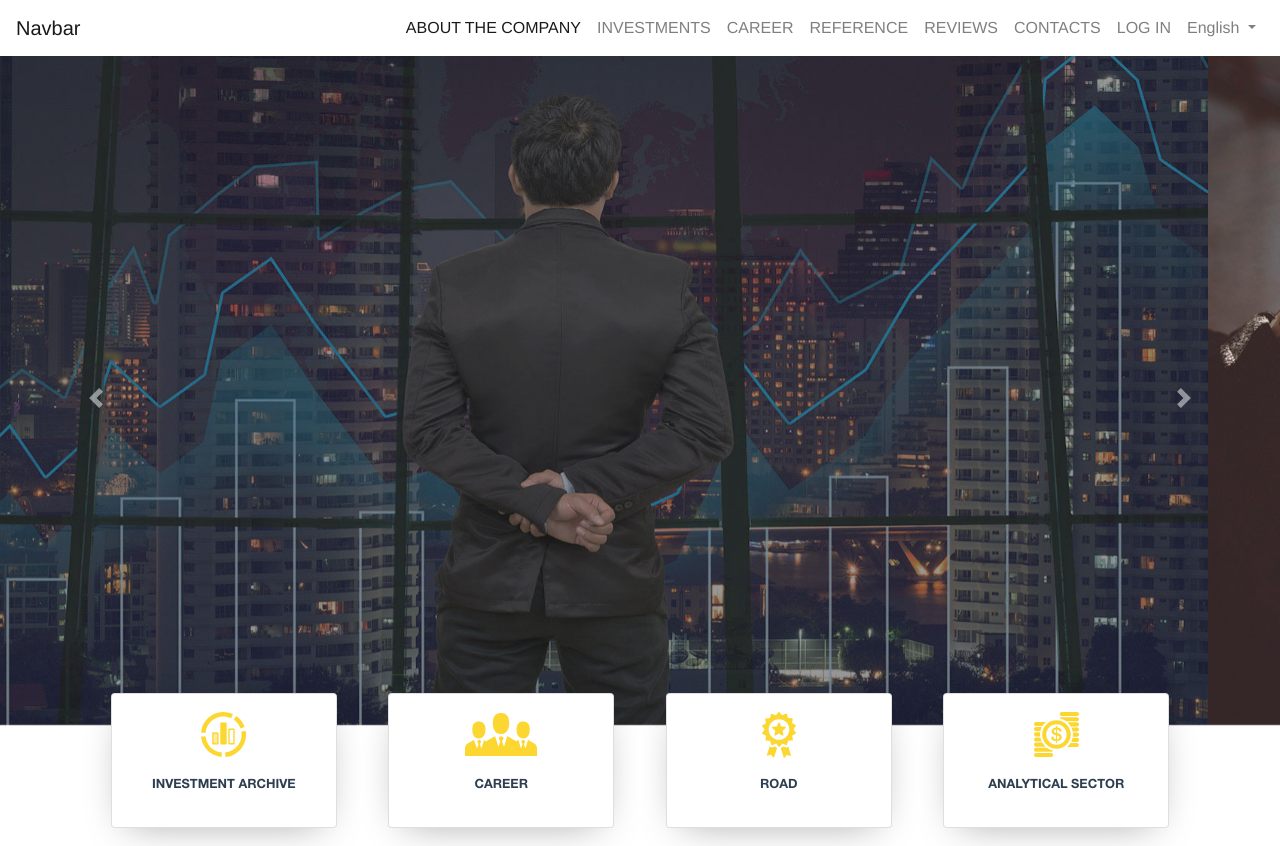
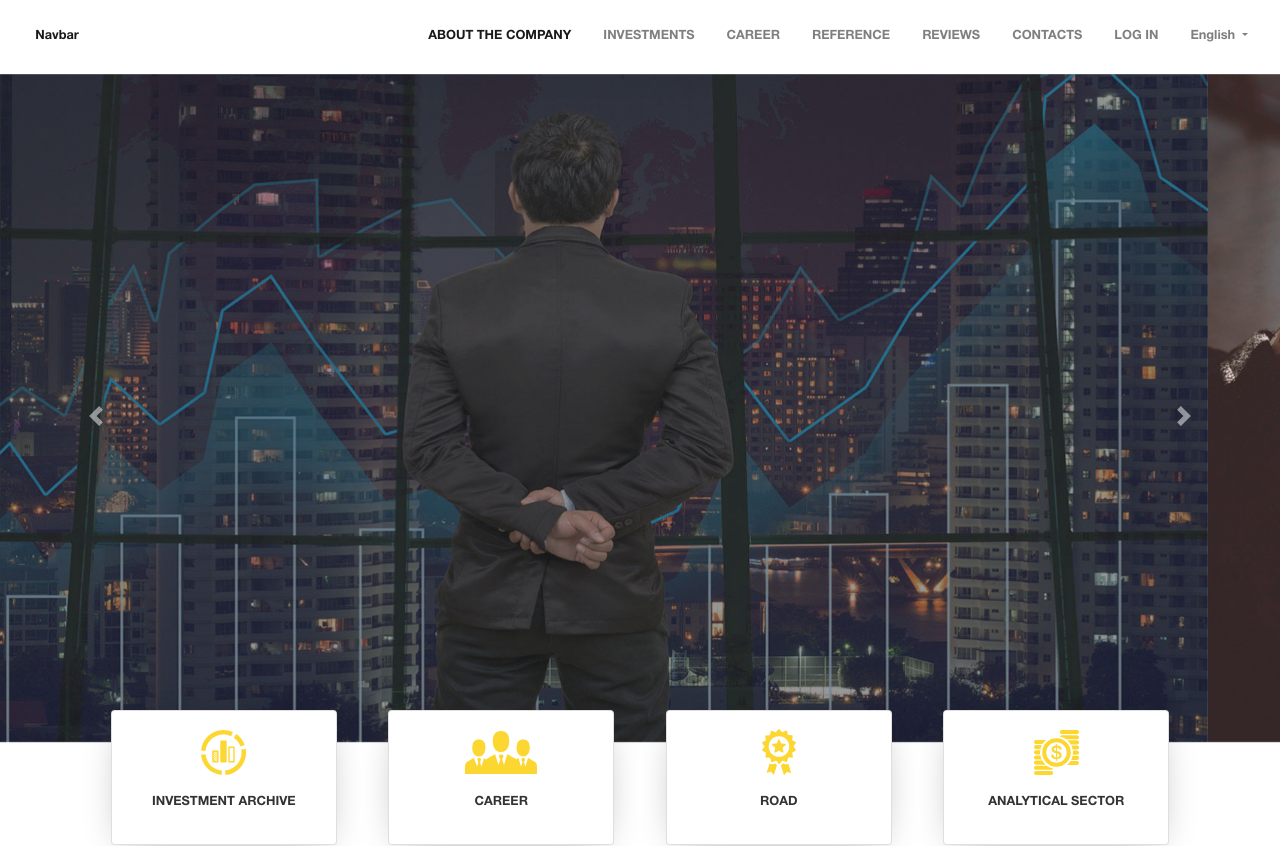
Before and after one commit to nonsoo24/bitploloniex, a Vue app: page / in a window 1280 px wide. Shown: the top 846 px of the page. Built offline with nearby package versions, Linux system fonts and the light colour scheme.

Commit message:
style: navbar styling

```diff
--- a/src/App.vue
+++ b/src/App.vue
@@ -9,8 +9,21 @@
 </template>
 
 <style>
+@font-face {
+    font-family: "helvetica-neue-cyr-black";
+    src: url("/assets/fonts/HelveticaNeueCyr-Black.otf") format("woff"),
+        url("/assets/fonts/HelveticaNeueCyr-Black.otf") format("opentype"),
+        url("/assets/fonts/HelveticaNeueCyr-Black.otf") format("truetype");
+}
+
+@font-face {
+    font-family: "helvetica-neue-cyr-bold";
+    src: url("/assets/fonts/HelveticaNeueCyr-Bold.otf") format("woff"),
+        url("/assets/fonts/HelveticaNeueCyr-Bold.otf") format("opentype"),
+        url("/assets/fonts/HelveticaNeueCyr-Bold.otf") format("truetype");
+}
 #app {
-  font-family: 'Avenir', Helvetica, Arial, sans-serif;
+  font-family: 'helvetica-neue-cyr-bold', Helvetica, Arial, sans-serif;
   -webkit-font-smoothing: antialiased;
   -moz-osx-font-smoothing: grayscale;
   text-align: center;
@@ -29,4 +42,9 @@
 #nav a.router-link-exact-active {
   color: #42b983;
 }
+
+html, body {
+    max-width: 100%;
+    overflow-x: hidden;
+}
 </style>
--- a/src/components/NavBar.vue
+++ b/src/components/NavBar.vue
@@ -6,31 +6,31 @@
                 aria-controls="navbarNavDropdown" aria-expanded="false" aria-label="Toggle navigation">
                 <span class="navbar-toggler-icon"></span>
             </button>
-            <div class="collapse navbar-collapse" id="navbarNavDropdown">
+            <div class="collapse navbar-collapse justify-content-around" id="navbarNavDropdown">
                 <ul class="navbar-nav ml-auto">
                     <li class="nav-item active">
-                        <a class="nav-link text-uppercase" href="#">About the company </a>
+                        <a class="nav-link text-uppercase p-3" href="#">About the company </a>
                     </li>
                     <li class="nav-item">
-                        <a class="nav-link text-uppercase" href="#">Investments</a>
+                        <a class="nav-link text-uppercase p-3" href="#">Investments</a>
                     </li>
                     <li class="nav-item">
-                        <a class="nav-link text-uppercase" href="#">Career</a>
+                        <a class="nav-link text-uppercase p-3" href="#">Career</a>
                     </li>
                     <li class="nav-item">
-                        <a class="nav-link text-uppercase" href="#">Reference</a>
+                        <a class="nav-link text-uppercase p-3" href="#">Reference</a>
                     </li>
                     <li class="nav-item">
-                        <a class="nav-link text-uppercase" href="#">Reviews</a>
+                        <a class="nav-link text-uppercase p-3" href="#">Reviews</a>
                     </li>
                     <li class="nav-item">
-                        <a class="nav-link text-uppercase" href="#">Contacts</a>
+                        <a class="nav-link text-uppercase p-3" href="#">Contacts</a>
                     </li>
                     <li class="nav-item">
-                        <a class="nav-link text-uppercase" href="#">Log In</a>
+                        <a class="nav-link text-uppercase p-3" href="#">Log In</a>
                     </li>
                     <li class="nav-item dropdown">
-                        <a class="nav-link dropdown-toggle" href="#" id="navbarDropdownMenuLink" role="button"
+                        <a class="nav-link dropdown-toggle p-3" href="#" id="navbarDropdownMenuLink" role="button"
                             data-toggle="dropdown" aria-haspopup="true" aria-expanded="false">
                             English
                         </a>
@@ -45,3 +45,29 @@
         </nav>
     </div>
 </template>
+
+
+<style scoped>
+
+/* fonts */
+@font-face {
+    font-family: "helvetica-neue-cyr-black";
+    src: url("../assets/fonts/HelveticaNeueCyr-Black.otf") format("woff"),
+        url("../assets/fonts/HelveticaNeueCyr-Black.otf") format("opentype"),
+        url("../assets/fonts/HelveticaNeueCyr-Black.otf") format("truetype");
+}
+
+@font-face {
+    font-family: "helvetica-neue-cyr-bold";
+    src: url("../assets/fonts/HelveticaNeueCyr-Bold.otf") format("woff"),
+        url("../assets/fonts/HelveticaNeueCyr-Bold.otf") format("opentype"),
+        url("../assets/fonts/HelveticaNeueCyr-Bold.otf") format("truetype");
+}
+
+nav a {
+    font-size: 0.8rem;
+    font-family: 'helvetica-neue-cyr-bold';
+    color: #333333;
+    padding: 1.2rem;
+}
+</style>
--- a/src/views/Home.vue
+++ b/src/views/Home.vue
@@ -162,6 +162,7 @@
 .card p{
   font-size: 0.8rem;
   font-family: 'helvetica-neue-cyr-bold';
+  color: #333333;
 }
 .card.active::after {
   content: '';
```
